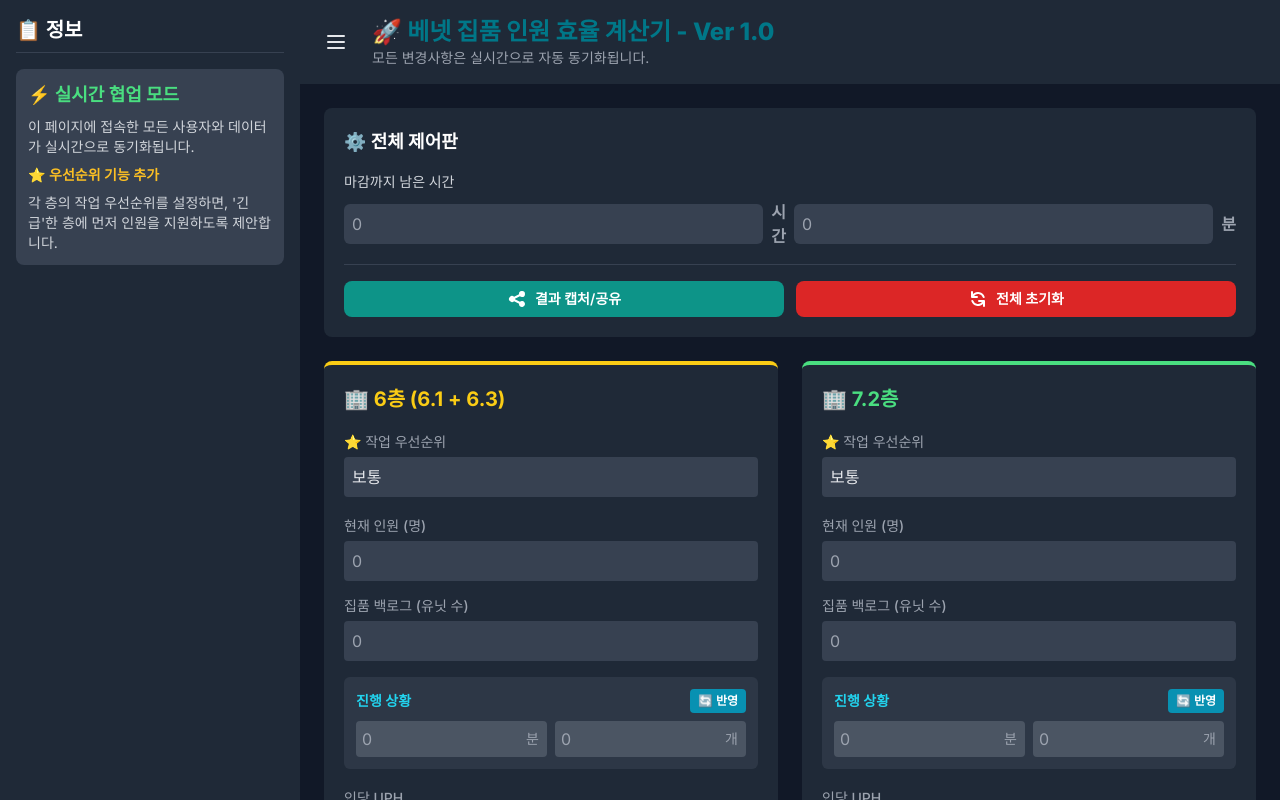
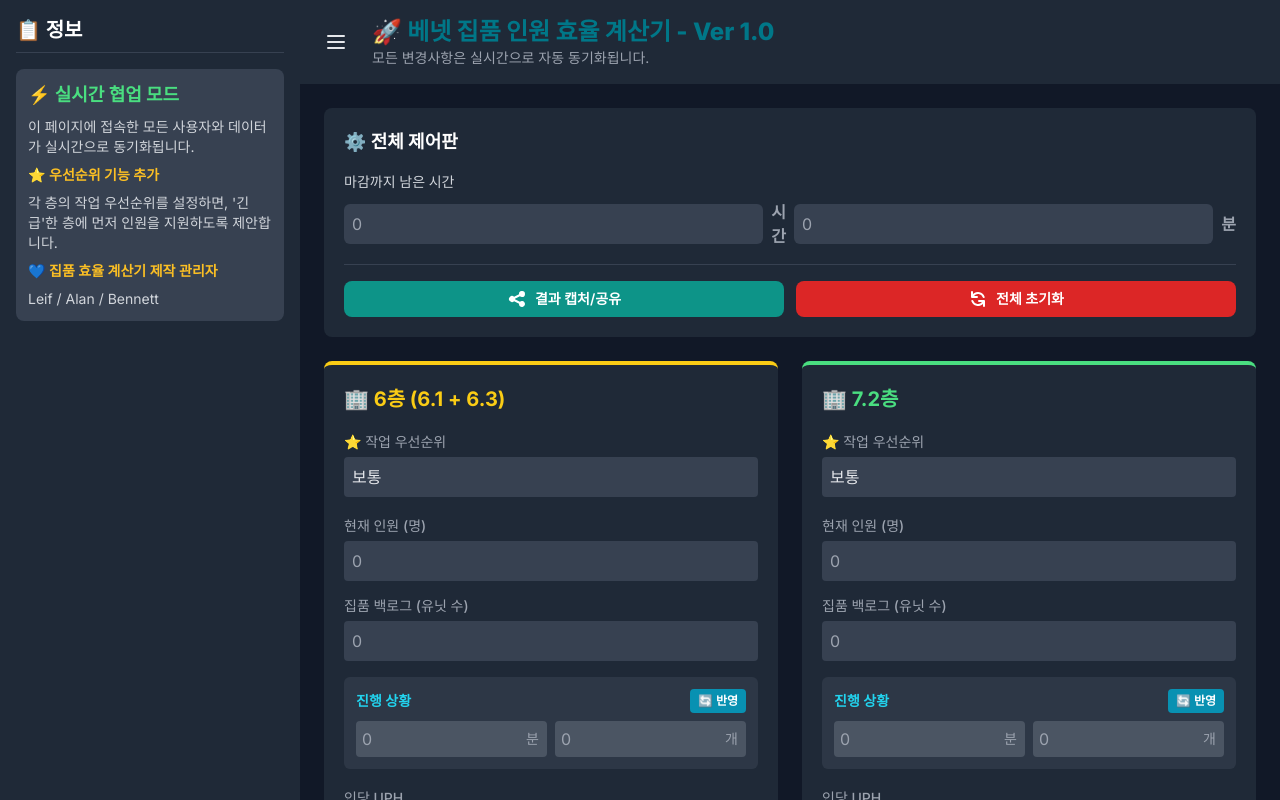
Before and after one commit to qogmlwo000/pickhumanhelp, a plain HTML site: page index.html in a window 1280 px wide. Drawn offline with nearby package versions, Linux system fonts and the light colour scheme; no server answers.

Commit message:
Add files via upload

```diff
--- a/index.html
+++ b/index.html
@@ -4,7 +4,7 @@
 <head>
     <meta charset="UTF-8">
     <meta name="viewport" content="width=device-width, initial-scale=1.0">
-    <title>베넷 집품 인원 효율 계산기 - Ver 1.0 (실시간 연동)</title>
+    <title>집품 인원 효율 계산기 - Ver 1.0 (실시간 연동)</title>
 
     <link rel="icon" href="https://raw.githubusercontent.com/qogmlwo000/gwj2pickpackhtp/main/Bennett.ico" type="image/x-icon">
 
@@ -62,6 +62,8 @@
             <p>이 페이지에 접속한 모든 사용자와 데이터가 실시간으로 동기화됩니다.</p>
             <p class="mt-2 font-semibold text-amber-400">⭐ 우선순위 기능 추가</p>
             <p>각 층의 작업 우선순위를 설정하면, '긴급'한 층에 먼저 인원을 지원하도록 제안합니다.</p>
+			<p class="mt-2 font-semibold text-amber-400">💙 집품 효율 계산기 제작 관리자</p>
+            <p>Leif / Alan / Bennett</p>
         </div>
     </aside>
 
```
